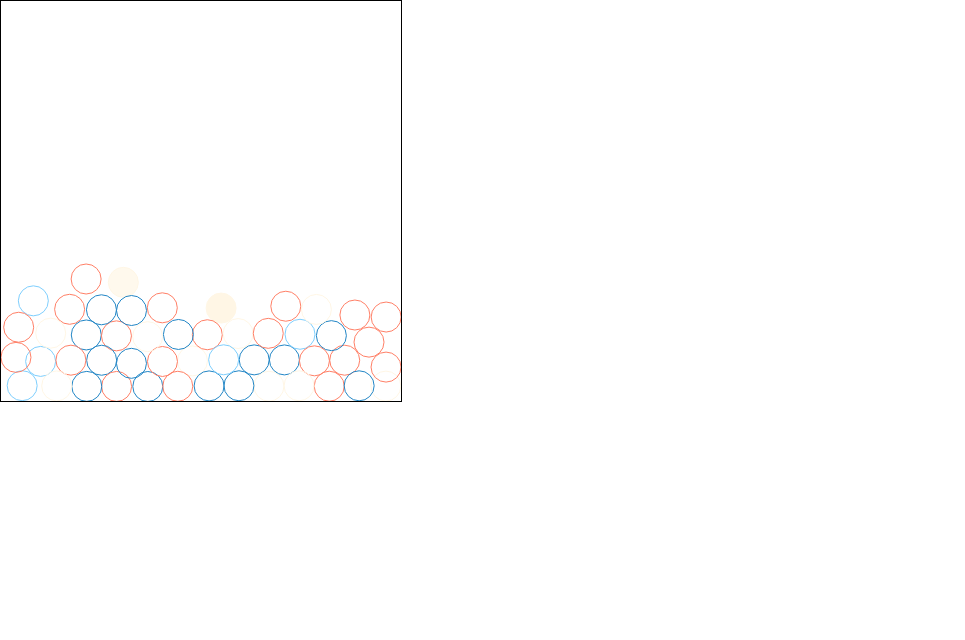
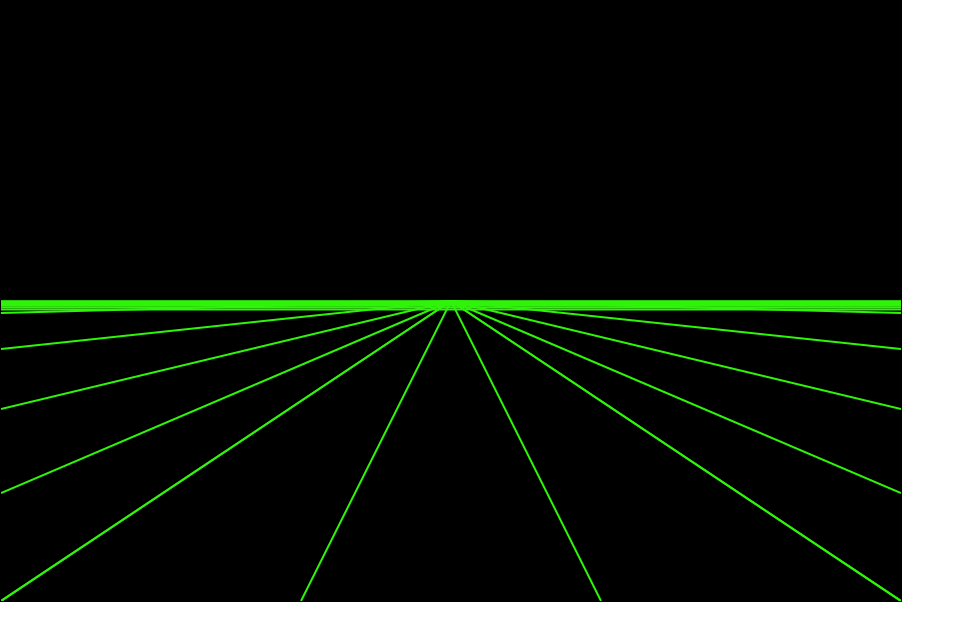
Before and after one commit to qaws7791/html_practice, a plain HTML site: page canvas/index.html in a window 1280 px wide. Shown: the whole page, without its empty margins (0-965 px from the left). Drawn offline with Linux system fonts and the light colour scheme.

Commit message:
2022-09-06

```diff
--- a/canvas/index.html
+++ b/canvas/index.html
@@ -9,6 +9,6 @@
     <script src="index.js"></script>
   </head>
   <body onload="load()">
-    <canvas id="myCanvas" width="300" height="300"></canvas>
+    <canvas id="myCanvas" width="2532" height="1170"></canvas>
   </body>
 </html>
--- a/canvas/index.js
+++ b/canvas/index.js
@@ -1,216 +1,155 @@
 // Initial Setup
-var convas;
-var c;
+var neon = "#2ff40a";
 var gravity = 0.1;
 var friction = 0.7;
 const dpr = window.devicePixelRatio;
+var canvas;
+var ctx;
+var frame_count = 1;
+var lines = [];
 function load() {
   canvas = document.getElementById("myCanvas");
-  c = canvas.getContext("2d");
-  canvas.height = 400 * dpr;
-  canvas.width = 400 * dpr;
+  ctx = canvas.getContext("2d");
+  canvas.height = 600 * dpr;
+  canvas.width = 900 * dpr;
+  ctx.beginPath();
+  ctx.rect(0, 0, canvas.width, canvas.height);
+  ctx.fillStyle = "#000";
+  ctx.fill();
+  ctx.closePath();
+
+  // for (let i = 0; i < 10; i++) {
+  //   ctx.beginPath();
+  //   ctx.moveTo(0, i * (canvas.height / 10));
+  //   ctx.lineTo(canvas.width, i * (canvas.height / 10));
+  //   ctx.lineWidth = 2;
+  //   ctx.strokeStyle = neon;
+  //   ctx.stroke();
+  //   ctx.closePath();
+  // }
+  // for (let i = 0; i < 10; i++) {
+  //   ctx.beginPath();
+  //   ctx.moveTo(i * (canvas.width / 10), 0);
+  //   ctx.lineTo(i * (canvas.width / 10), canvas.height);
+  //   ctx.lineWidth = 2;
+  //   ctx.strokeStyle = neon;
+  //   ctx.stroke();
+  //   ctx.closePath();
+  // }
   init();
   animate();
 }
 
-// Variables
-const mouse = {
-  x: 400 / 2,
-  y: 400 / 2,
-};
-
-const colors = ["#2185C5", "#7ECEFD", "#FFF6E5", "#FF7F66"];
-
-// Event Listeners
-addEventListener("mousemove", (event) => {
-  mouse.x = event.offsetX;
-  mouse.y = event.offsetY;
-});
-
-addEventListener("mousedown", (event) => {
-  gravity = -0.2;
-});
-addEventListener("mouseup", (event) => {
-  gravity = 0.2;
-});
-
-addEventListener("resize", () => {
-  canvas.width = 400;
-  canvas.height = 400;
-
-  init();
-});
-
-// Utility Functions
-function randomIntFromRange(min, max) {
-  return Math.floor(Math.random() * (max - min + 1) + min);
-}
-
-function randomColor(colors) {
-  return colors[Math.floor(Math.random() * colors.length)];
-}
-
-function distance(x1, y1, x2, y2) {
-  const xDist = x2 - x1;
-  const yDist = y2 - y1;
-
-  return Math.sqrt(Math.pow(xDist, 2) + Math.pow(yDist, 2));
-}
-
-function rotate(velocity, angle) {
-  const rotatedVelocities = {
-    x: velocity.x * Math.cos(angle) - velocity.y * Math.sin(angle),
-    y: velocity.x * Math.sin(angle) + velocity.y * Math.cos(angle),
-  };
-
-  return rotatedVelocities;
-}
-
-function resolveCollision(particle, otherParticle) {
-  const xVelocityDiff = particle.velocity.x - otherParticle.velocity.x;
-  const yVelocityDiff = particle.velocity.y - otherParticle.velocity.y;
-
-  const xDist = otherParticle.x - particle.x;
-  const yDist = otherParticle.y - particle.y;
-
-  // Prevent accidental overlap of particles
-  if (xVelocityDiff * xDist + yVelocityDiff * yDist >= 0) {
-    // Grab angle between the two colliding particles
-    const angle = -Math.atan2(
-      otherParticle.y - particle.y,
-      otherParticle.x - particle.x
-    );
-
-    // Store mass in var for better readability in collision equation
-    const m1 = particle.mass;
-    const m2 = otherParticle.mass;
-
-    // Velocity before equation
-    const u1 = rotate(particle.velocity, angle);
-    const u2 = rotate(otherParticle.velocity, angle);
-
-    // Velocity after 1d collision equation
-    const v1 = {
-      x: (u1.x * (m1 - m2)) / (m1 + m2) + (u2.x * 2 * m2) / (m1 + m2),
-      y: u1.y,
-    };
-    const v2 = {
-      x: (u2.x * (m1 - m2)) / (m1 + m2) + (u1.x * 2 * m2) / (m1 + m2),
-      y: u2.y,
-    };
-
-    // Final velocity after rotating axis back to original location
-    const vFinal1 = rotate(v1, -angle);
-    const vFinal2 = rotate(v2, -angle);
-
-    // Swap particle velocities for realistic bounce effect
-    particle.velocity.x = vFinal1.x;
-    particle.velocity.y = vFinal1.y;
-
-    otherParticle.velocity.x = vFinal2.x;
-    otherParticle.velocity.y = vFinal2.y;
+class Line {
+  constructor(x, y, speed) {
+    this.x = x;
+    this.y = y;
+    this.speed = speed;
+  }
+  draw() {
+    ctx.beginPath();
+    ctx.moveTo(this.x, this.y);
+    ctx.lineTo(canvas.width, this.y);
+    ctx.lineWidth = 2;
+    ctx.strokeStyle = neon;
+    ctx.stroke();
+    ctx.closePath();
+  }
+  update() {
+    this.speed *= 1.006;
+    this.y += this.speed * 0.01;
+    this.draw();
   }
 }
 
-// Objects
-function Particle(x, y, radius, color) {
-  this.x = x;
-  this.y = y;
-  this.radius = radius;
-  this.color = color;
-  this.mass = 1;
-  this.opacity = 0;
-  this.velocity = {
-    x: Math.random() - 0.05 + 2,
-    y: Math.random() - 0.05 + 2,
-  };
-}
-
-Particle.prototype.update = function (particles) {
-  this.draw();
-
-  //다른 원과 충돌 계산
-  for (var i = 0; i < particles.length; i++) {
-    if (this === particles[i]) continue;
-    if (
-      distance(this.x, this.y, particles[i].x, particles[i].y) -
-        this.radius * 2 <
-      0
-    ) {
-      resolveCollision(this, particles[i]);
-    }
-  }
-  this.velocity.y += gravity;
-  //x좌표가 캔버스 범위를 나갈 때 반대로
-  if (this.x - this.radius <= 0 || this.x + this.radius >= 400) {
-    this.velocity.x = -this.velocity.x * friction;
-  }
-  //y좌표가 캔버스 범위를 나갈 때 반대로
-  if (this.y - this.radius <= 0 || this.y + this.radius >= 400) {
-    this.velocity.y = -this.velocity.y;
-    if (this.y + this.radius >= 400) {
-      this.velocity.y = this.velocity.y * friction;
-      this.velocity.x = this.velocity.x * friction;
-    }
-  } else {
-    //this.velocity.y += gravity;
-  }
-
-  if (distance(mouse.x, mouse.y, this.x, this.y) < 100) {
-    this.opacity += 0.1;
-  } else {
-    this.opacity -= 0.1;
-    this.opacity = Math.max(0, this.opacity);
-  }
-
-  this.x += this.velocity.x;
-  this.y += this.velocity.y;
-};
-
-Particle.prototype.draw = function () {
-  c.beginPath();
-  c.arc(this.x, this.y, this.radius, 0, Math.PI * 2, false);
-  c.save();
-  c.globalAlpha = this.opacity;
-  c.fillStyle = this.color;
-  c.fill();
-  c.restore();
-  c.strokeStyle = this.color;
-  c.stroke();
-  c.closePath();
-};
-
-// Implementation
-let particles;
 function init() {
-  particles = [];
-  const radius = 15;
-  for (let i = 0; i < 50; i++) {
-    let x = randomIntFromRange(radius, canvas.width - radius);
-    let y = randomIntFromRange(radius, canvas.height - radius);
-    const color = randomColor(colors);
-
-    if (i !== 0) {
-      for (var j = 0; j < particles.length; j++) {
-        if (distance(x, y, particles[j].x, particles[j].y) - radius * 2 < 0) {
-          x = randomIntFromRange(radius, canvas.width - radius);
-          y = randomIntFromRange(radius, canvas.height - radius);
-
-          j = -1;
-        }
-      }
-    }
-
-    particles.push(new Particle(x, y, radius, color));
+  let x = 1;
+  for (let i = 0; i < x; i++) {
+    lines.push(
+      // new Line(0, (canvas.height / (2 * x)) * i + canvas.height / 2, 1)
+      new Line(0, canvas.height / 2 + i * i, 1)
+    );
   }
 }
 
-// Animation Loop
 function animate() {
+  frame_count += 1;
+  if (frame_count % 40 === 0) {
+    //console.log(frame_count);
+    lines.push(new Line(0, canvas.height / 2, 1));
+  }
+
   requestAnimationFrame(animate);
-  c.clearRect(0, 0, canvas.width, canvas.height);
-  c.fillStyle = "rgba(255,255,255,0.05)";
-  c.fillRect(0, 0, canvas.width, canvas.height);
+  ctx.clearRect(0, 0, canvas.width, canvas.height);
+  ctx.beginPath();
+  ctx.rect(0, 0, canvas.width, canvas.height);
+  ctx.fillStyle = "#000";
+  ctx.fill();
+  ctx.closePath();
+  lines.forEach((line) => {
+    // if (line.y > canvas.height) {
+    //   line.y = canvas.height / 2;
+    //   line.speed = 1;
+    // }
+    line.update();
+  });
+  if (lines[0].y > canvas.height) {
+    lines.shift();
+  }
+  drawField();
+}
 
-  for (var i = 0; i < particles.length; i++) particles[i].update(particles);
+// Variables
+const mouse = {
+  x: 500 / 2,
+  y: 500 / 2,
+};
+
+function drawField() {
+  // for (let i = 0; i < 4; i++) {
+  //   ctx.beginPath();
+  //   ctx.moveTo(canvas.width / 2, canvas.height / 2);
+  //   ctx.lineTo((canvas.width / 3) * i, canvas.height);
+  //   ctx.lineWidth = 2;
+  //   ctx.strokeStyle = neon;
+  //   ctx.stroke();
+  //   ctx.closePath();
+  // }
+  let num_line = 5;
+  for (let i = 0; i < 4; i++) {
+    ctx.beginPath();
+    ctx.moveTo(canvas.width / 2, canvas.height / 2);
+    ctx.lineTo((canvas.width / 3) * i, canvas.height);
+    ctx.lineWidth = 2;
+    ctx.strokeStyle = neon;
+    ctx.stroke();
+    ctx.closePath();
+  }
+  for (let i = 0; i < num_line; i++) {
+    ctx.beginPath();
+    ctx.moveTo(canvas.width / 2, canvas.height / 2);
+    ctx.lineTo(0, canvas.height - (canvas.height / 2) * graph(i / num_line));
+    console.log(canvas.height - (canvas.height / 2) * graph(i / num_line));
+    ctx.lineWidth = 2;
+    ctx.strokeStyle = neon;
+    ctx.stroke();
+    ctx.closePath();
+  }
+  for (let i = 0; i < num_line; i++) {
+    ctx.beginPath();
+    ctx.moveTo(canvas.width / 2, canvas.height / 2);
+    ctx.lineTo(
+      canvas.width,
+      canvas.height - (canvas.height / 2) * graph(i / num_line)
+    );
+    ctx.lineWidth = 2;
+    ctx.strokeStyle = neon;
+    ctx.stroke();
+    ctx.closePath();
+  }
 }
+
+function graph(x) {
+  return 2 * x - x * x;
+}
+graph();
```
Also changed, not shown: roulette/index.html (+123 -54 lines), taegeuggi/index.html (+11 -11 lines), weather/ReadMe.md (added).
